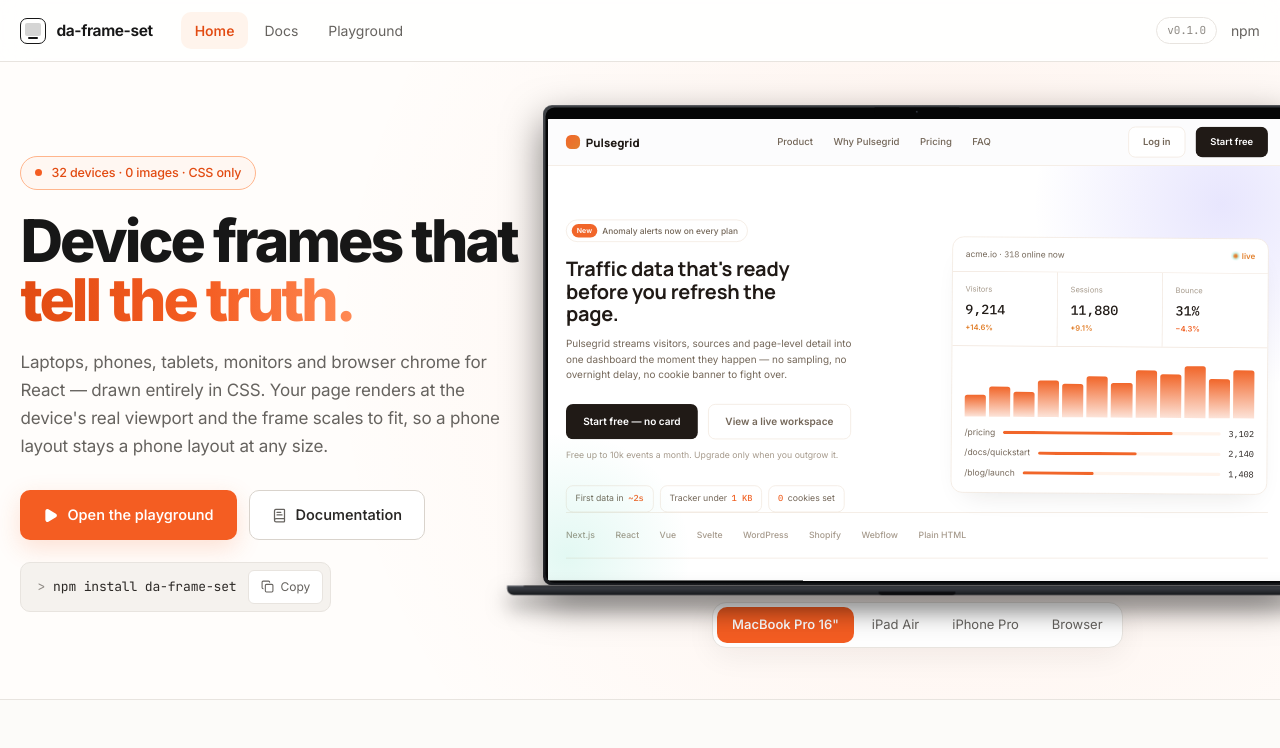
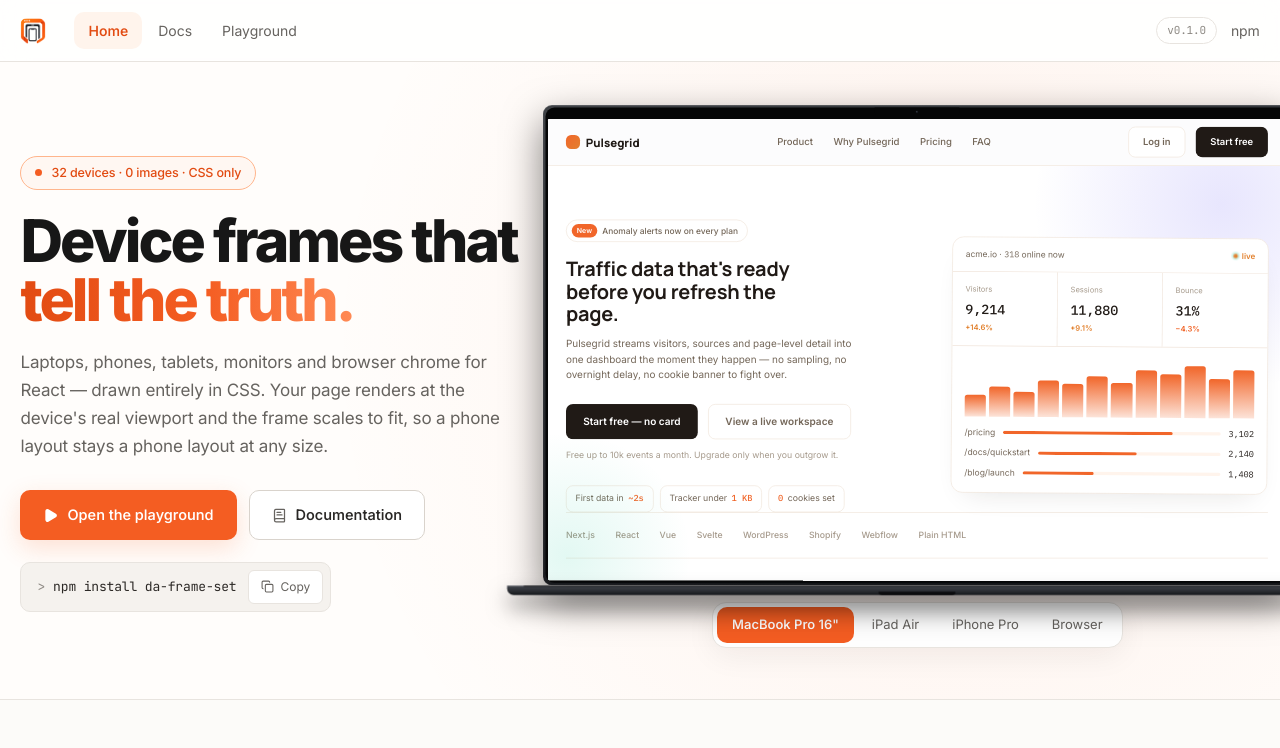
Before and after one commit to daorbit/da-frame-set, a React app: page / in a window 1280 px wide. Shown: the top 748 px of the page. Built offline with nearby package versions, Linux system fonts and the light colour scheme.

Commit message:
feat: add favicon and logo images; update topbar branding

```diff
--- a/index.html
+++ b/index.html
@@ -4,6 +4,8 @@
     <meta charset="utf-8" />
     <meta name="viewport" content="width=device-width, initial-scale=1" />
     <title>da-frame-set — device frames for React</title>
+    <link rel="icon" type="image/png" sizes="32x32" href="/favicon-32.png" />
+    <link rel="icon" type="image/png" sizes="64x64" href="/favicon.png" />
     <link rel="preconnect" href="https://fonts.googleapis.com" />
     <link rel="preconnect" href="https://fonts.gstatic.com" crossorigin />
     <link
--- a/site/main.tsx
+++ b/site/main.tsx
@@ -22,8 +22,7 @@ function App() {
     <div className={`app${route === 'playground' ? ' app--fixed' : ''}`}>
       <header className="topbar">
         <button className="topbar__brand" type="button" onClick={() => navigate('home')}>
-          <span className="topbar__mark" aria-hidden="true" />
-          da-frame-set
+          <img className="topbar__mark" src="/frameset-logo-square.png" alt="da-frame-set" />
         </button>
 
         <nav className="topbar__nav" aria-label="Main">
--- a/site/site.css
+++ b/site/site.css
@@ -170,33 +170,11 @@ body {
 
 /* A miniature of the thing the package draws. */
 .topbar__mark {
-  position: relative;
   display: block;
   width: 26px;
   height: 26px;
-  border: 1.5px solid var(--fg);
   border-radius: 7px;
-}
-
-.topbar__mark::before {
-  content: '';
-  position: absolute;
-  inset: 4px 4px 7px;
-  border-radius: 2px;
-  background-color: var(--fg);
-  opacity: 0.18;
-}
-
-.topbar__mark::after {
-  content: '';
-  position: absolute;
-  bottom: 4px;
-  left: 50%;
-  width: 10px;
-  height: 1.5px;
-  transform: translateX(-50%);
-  border-radius: 1px;
-  background-color: var(--fg);
+  object-fit: contain;
 }
 
 .topbar__nav {
```
Also changed, not shown: frameset-logo.png (added), public/favicon-32.png (added), public/favicon.png (added), public/frameset-logo-square.png (added), public/frameset-logo.png (added).
